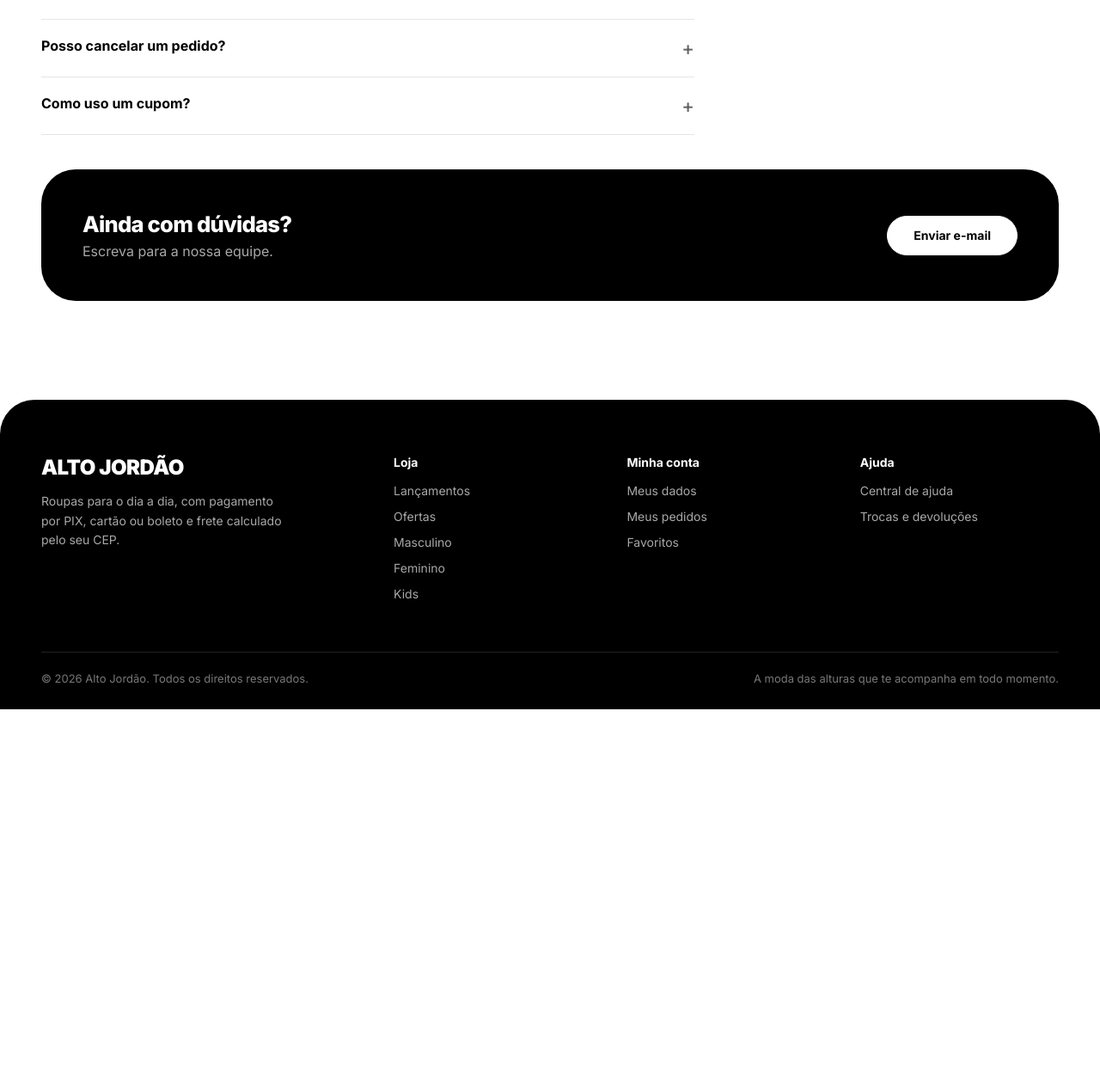
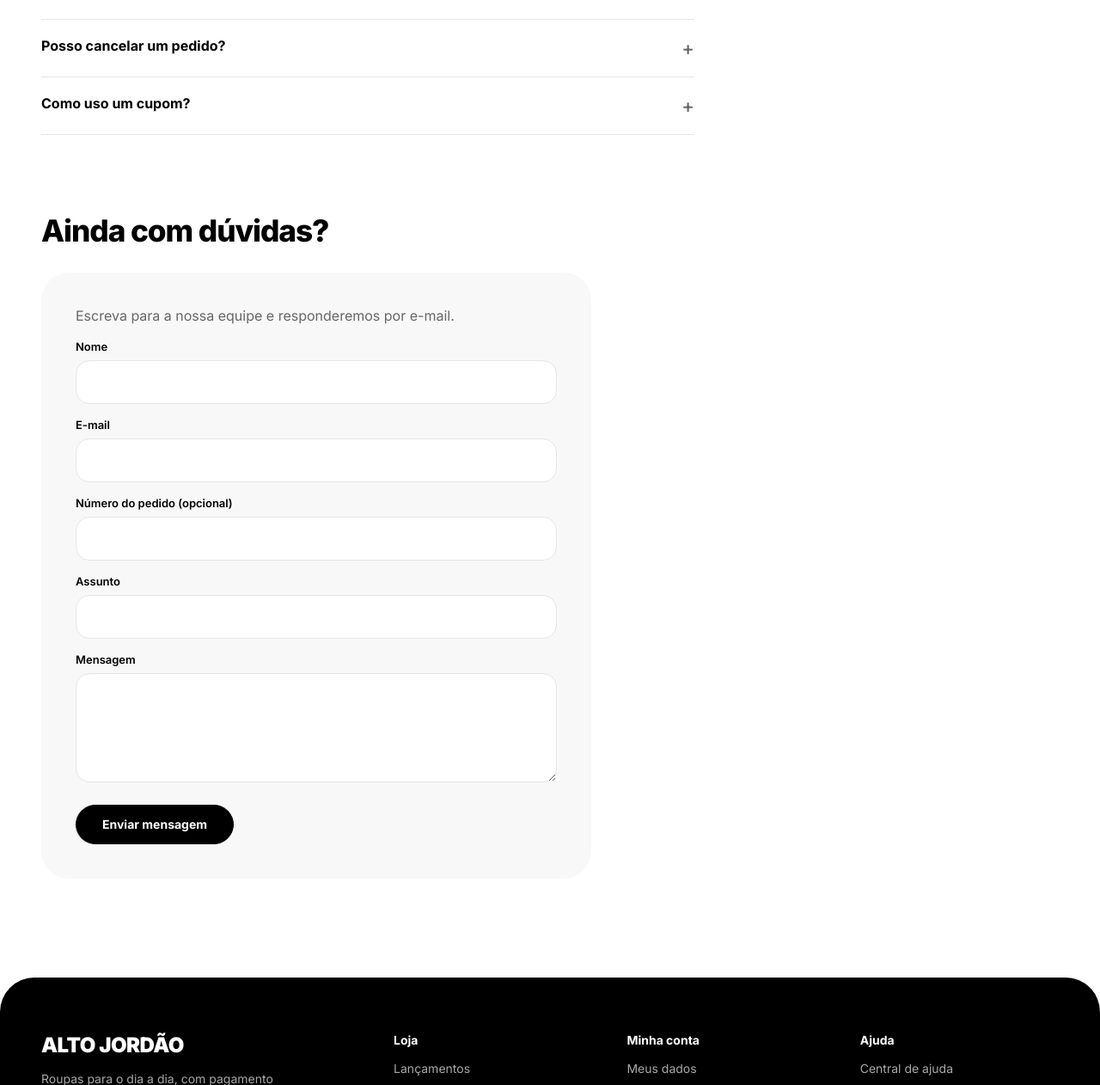
Before and after one commit to piirezrosa/alto_jordao, a PHP site: page /alto_jordao/ajuda.php in a window 1280 px wide. Shown: the part 757-2019 px from the top of the page at 86% size. Before the commit the page ends 1582 px from the top, so only its background shows below. Run offline with PHP 8.4, Linux system fonts and the light colour scheme.

Commit message:
Fale conosco: formulário na Central de ajuda grava mensagens no banco + caixa de entrada no admin
Co-Authored-By: Claude Sonnet 5.5 <noreply@anthropic.com>
Claude-Session: https://claude.ai/code/session_016HYQkSpir6AmWxJd1HuqeW

```diff
--- a/code/ajuda.php
+++ b/code/ajuda.php
@@ -1,8 +1,59 @@
 <?php
 require_once 'config.php';
+require_once 'contato_helpers.php';
 if (session_status() === PHP_SESSION_NONE) {
     session_start();
 }
+contato_garantir_schema($pdo);
+
+$erro = '';
+$enviado = isset($_GET['enviado']);
+$v = ['nome' => '', 'email' => '', 'pedido' => '', 'assunto' => '', 'mensagem' => ''];
+
+// Se o cliente está logado, já preenche nome e e-mail
+if (!empty($_SESSION['usuario_id'])) {
+    try {
+        $q = $pdo->prepare("SELECT nome, email FROM usuarios WHERE id = ?");
+        $q->execute([(int)$_SESSION['usuario_id']]);
+        if ($u = $q->fetch(PDO::FETCH_ASSOC)) { $v['nome'] = $u['nome']; $v['email'] = $u['email']; }
+    } catch (Throwable $e) {}
+}
+
+if ($_SERVER['REQUEST_METHOD'] === 'POST' && isset($_POST['enviar_contato'])) {
+    foreach (['nome', 'email', 'pedido', 'assunto', 'mensagem'] as $k) { $v[$k] = trim((string)($_POST[$k] ?? '')); }
+    $ip = $_SERVER['REMOTE_ADDR'] ?? '';
+
+    if (!contato_csrf_ok($_POST['csrf'] ?? null)) {
+        $erro = 'Sessão expirada. Atualize a página e tente de novo.';
+    } elseif (!empty($_POST['site'])) {
+        $enviado = true; $erro = '';   // campo-isca preenchido (robô): finge sucesso e não grava
+        $v = array_map(fn() => '', $v);
+    } elseif ($v['nome'] === '' || $v['assunto'] === '' || $v['mensagem'] === '') {
+        $erro = 'Preencha nome, assunto e mensagem.';
+    } elseif (!filter_var($v['email'], FILTER_VALIDATE_EMAIL)) {
+        $erro = 'Informe um e-mail válido para podermos responder.';
+    } elseif (mb_strlen($v['mensagem']) < 10) {
+        $erro = 'Escreva um pouco mais na mensagem, para entendermos sua dúvida.';
+    } else {
+        try {
+            $q = $pdo->prepare("SELECT COUNT(*) FROM mensagens_contato WHERE ip = ? AND data_criacao > DATE_SUB(NOW(), INTERVAL 1 HOUR)");
+            $q->execute([$ip]);
+            if ((int)$q->fetchColumn() >= 5) {
+                $erro = 'Você já enviou várias mensagens. Aguarde um pouco e tente de novo.';
+            } else {
+                $pdo->prepare("INSERT INTO mensagens_contato (usuario_id, nome, email, pedido_numero, assunto, mensagem, ip) VALUES (?,?,?,?,?,?,?)")
+                    ->execute([$_SESSION['usuario_id'] ?? null, mb_substr($v['nome'], 0, 120), mb_substr($v['email'], 0, 160),
+                               $v['pedido'] !== '' ? mb_substr($v['pedido'], 0, 30) : null, mb_substr($v['assunto'], 0, 160),
+                               mb_substr($v['mensagem'], 0, 4000), $ip]);
+                header('Location: ajuda.php?enviado=1#contato'); exit;
+            }
+        } catch (Throwable $e) {
+            error_log('[CONTATO] ' . $e->getMessage());
+            $erro = 'Não foi possível enviar agora. Tente novamente em instantes.';
+        }
+    }
+}
+$h = fn($x) => htmlspecialchars((string)$x, ENT_QUOTES, 'UTF-8');
 ?>
 <!DOCTYPE html>
 <html lang="pt-br">
@@ -51,7 +102,7 @@ if (session_status() === PHP_SESSION_NONE) {
             </details>
             <details>
                 <summary>Posso cancelar um pedido?</summary>
-                <p>Pedidos ainda não enviados podem ser cancelados. Fale com a gente pelo e-mail abaixo informando o número do pedido.</p>
+                <p>Pedidos ainda não enviados podem ser cancelados. Fale com a gente pelo formulário abaixo informando o número do pedido.</p>
             </details>
             <details>
                 <summary>Como uso um cupom?</summary>
@@ -60,12 +111,27 @@ if (session_status() === PHP_SESSION_NONE) {
         </div>
     </section>
 
-    <section class="aj-contact">
-        <div>
-            <h2>Ainda com dúvidas?</h2>
-            <p>Escreva para a nossa equipe.</p>
+    <section class="aj-section" id="contato">
+        <div class="aj-section-head"><h2>Ainda com dúvidas?</h2></div>
+        <div class="aj-panel" style="max-width:640px">
+            <?php if ($enviado): ?>
+                <p style="font-weight:700;margin-bottom:6px">Mensagem enviada!</p>
+                <p style="color:var(--aj-soft)">Recebemos sua mensagem e vamos responder no e-mail informado.</p>
+            <?php else: ?>
+            <p style="color:var(--aj-soft);margin-bottom:18px">Escreva para a nossa equipe e responderemos por e-mail.</p>
+            <?php if ($erro): ?><p role="alert" style="color:#c62828;font-weight:600;margin-bottom:14px"><?= $h($erro) ?></p><?php endif; ?>
+            <form method="POST" action="ajuda.php#contato" class="aj-form" novalidate>
+                <input type="hidden" name="csrf" value="<?= $h(contato_csrf_token()) ?>">
+                <div style="position:absolute;left:-9999px" aria-hidden="true"><input type="text" name="site" tabindex="-1" autocomplete="off"></div>
+                <div class="aj-field"><label for="c_nome">Nome</label><input id="c_nome" name="nome" maxlength="120" required value="<?= $h($v['nome']) ?>"></div>
+                <div class="aj-field"><label for="c_email">E-mail</label><input id="c_email" type="email" name="email" maxlength="160" required value="<?= $h($v['email']) ?>"></div>
+                <div class="aj-field"><label for="c_pedido">Número do pedido (opcional)</label><input id="c_pedido" name="pedido" maxlength="30" value="<?= $h($v['pedido']) ?>"></div>
+                <div class="aj-field"><label for="c_assunto">Assunto</label><input id="c_assunto" name="assunto" maxlength="160" required value="<?= $h($v['assunto']) ?>"></div>
+                <div class="aj-field"><label for="c_msg">Mensagem</label><textarea id="c_msg" name="mensagem" rows="5" maxlength="4000" required><?= $h($v['mensagem']) ?></textarea></div>
+                <button class="aj-btn" type="submit" name="enviar_contato" value="1">Enviar mensagem</button>
+            </form>
+            <?php endif; ?>
         </div>
-        <a class="aj-btn" href="mailto:suporte@altojordao.com.br">Enviar e-mail</a>
     </section>
 </main>
 
--- /dev/null
+++ b/code/contato_helpers.php
@@ -0,0 +1,48 @@
+<?php
+/** Fale conosco: mensagens da Central de ajuda ficam no banco e aparecem em admin_mensagens.php. */
+
+function contato_garantir_schema(PDO $pdo): void
+{
+    static $feito = false;
+    if ($feito) return;
+    $feito = true;
+    try {
+        $pdo->exec("
+            CREATE TABLE IF NOT EXISTS mensagens_contato (
+                id            INT AUTO_INCREMENT PRIMARY KEY,
+                usuario_id    INT NULL,
+                nome          VARCHAR(120) NOT NULL,
+                email         VARCHAR(160) NOT NULL,
+                pedido_numero VARCHAR(30)  NULL,
+                assunto       VARCHAR(160) NOT NULL,
+                mensagem      TEXT NOT NULL,
+                ip            VARCHAR(45)  NULL,
+                status        VARCHAR(12)  NOT NULL DEFAULT 'nova',
+                data_criacao  DATETIME DEFAULT CURRENT_TIMESTAMP,
+                respondida_em DATETIME NULL,
+                respondida_por INT NULL,
+                INDEX idx_contato_status (status, data_criacao)
+            ) ENGINE=InnoDB DEFAULT CHARSET=utf8mb4 COLLATE=utf8mb4_unicode_ci
+        ");
+    } catch (Throwable $e) {
+        error_log('[CONTATO SCHEMA] ' . $e->getMessage());
+    }
+}
+
+function contato_csrf_token(): string
+{
+    if (session_status() === PHP_SESSION_NONE) session_start();
+    if (empty($_SESSION['contato_csrf'])) $_SESSION['contato_csrf'] = bin2hex(random_bytes(16));
+    return $_SESSION['contato_csrf'];
+}
+
+function contato_csrf_ok(?string $t): bool
+{
+    return is_string($t) && $t !== '' && isset($_SESSION['contato_csrf']) && hash_equals($_SESSION['contato_csrf'], $t);
+}
+
+function contato_novas(PDO $pdo): int
+{
+    try { contato_garantir_schema($pdo); return (int)$pdo->query("SELECT COUNT(*) FROM mensagens_contato WHERE status='nova'")->fetchColumn(); }
+    catch (Throwable $e) { return 0; }
+}
--- a/code/loja.css
+++ b/code/loja.css
@@ -421,7 +421,7 @@ body { font-family: 'Inter', system-ui, sans-serif; -webkit-font-smoothing: anti
 .aj-side a.sair:hover { background: #fff0f0; }
 .aj-panel { background: var(--aj-wash); border-radius: 32px; padding: clamp(24px, 3.5vw, 40px); margin-bottom: 20px; }
 .aj-panel h2 { font-size: 22px; font-weight: 800; letter-spacing: -.02em; margin-bottom: 22px; }
-.aj-panel .aj-form input, .aj-panel .aj-form select { background: #fff; }
+.aj-panel .aj-form input, .aj-panel .aj-form select, .aj-panel .aj-form textarea { background: #fff; }
 .aj-panel .aj-btn { margin-top: 6px; }
 .aj-grid3 { display: grid; grid-template-columns: 1fr 2fr 1fr; gap: 0 16px; }
 @media (max-width: 860px) {
```
Also changed, not shown: code/admin_mensagens.php (added, +101 -0 lines), code/sidebar.php (+7 -0 lines).
